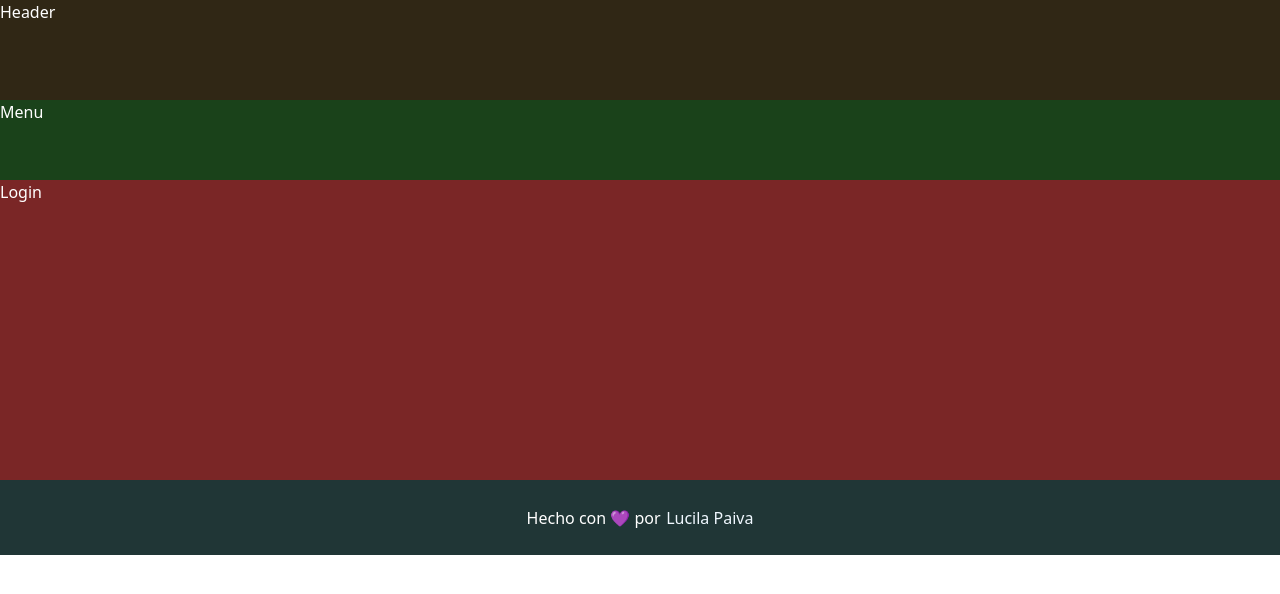
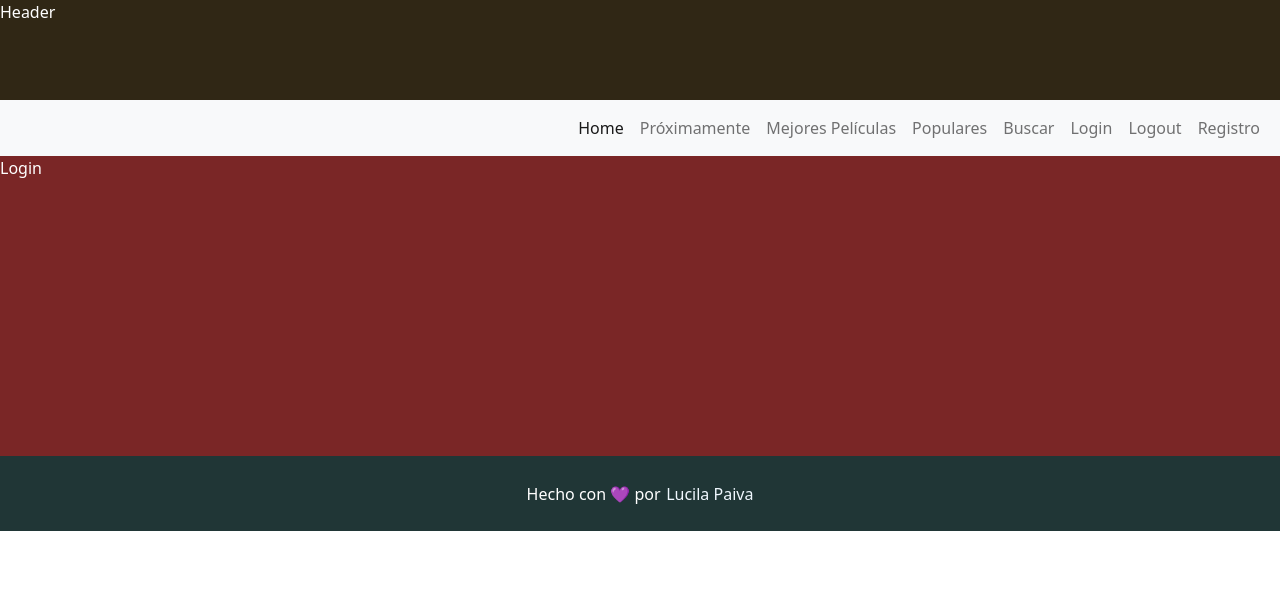
Before and after one commit to LucilaPaiva/movies-app, a React (Create React App) app: page / in a window 1280 px wide. Shown: the top 594 px of the page. Built offline with nearby package versions, Linux system fonts and the light colour scheme.

Commit message:
saqué menu de layout

```diff
--- a/src/components/layout/Menu/index.tsx
+++ b/src/components/layout/Menu/index.tsx
@@ -1,11 +1,29 @@
-import "./styles.scss";
+import { Navbar, Container, Nav, NavDropdown, } from 'react-bootstrap'
+import { NavLink } from 'react-router-dom'
+// import "./styles.scss"
 
 const Menu = () => {
     return (
 
-          <nav className="menu">
-           Menu
-          </nav>
+      <Navbar bg="light" expand="lg">
+      <Container fluid>
+        {/* <Navbar.Brand href="#home">Home</Navbar.Brand> */}
+        <Navbar.Toggle aria-controls="basic-navbar-nav" />
+        <Navbar.Collapse id="basic-navbar-nav">
+          <Nav className="ms-auto">
+            <NavLink className="nav-link" to="/">Home</NavLink>
+            <NavLink className="nav-link" to="/latestReleases">Próximamente</NavLink>
+            <NavLink className="nav-link" to="/betterMovies">Mejores Películas</NavLink>
+            <NavLink className="nav-link" to="/populars">Populares</NavLink>
+            <NavLink className="nav-link" to="/buscador">Buscar</NavLink>
+            <NavLink className="nav-link" to="/login">Login</NavLink>
+            <NavLink className="nav-link" to="/logout">Logout</NavLink>
+            <NavLink className="nav-link" to="/registro">Registro</NavLink>
+          </Nav>
+        </Navbar.Collapse>
+      </Container>
+    </Navbar>
+
 
     );
   };
```
